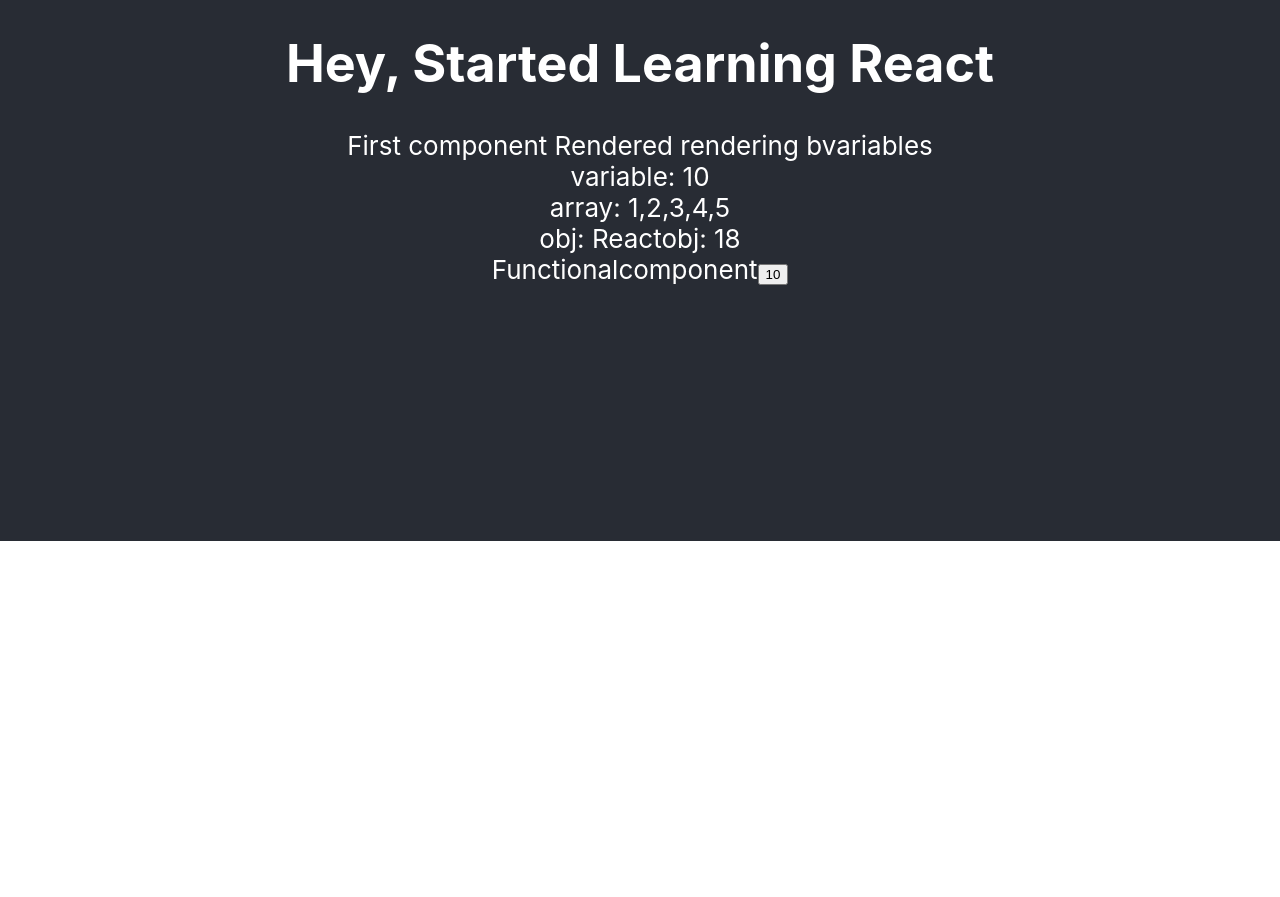
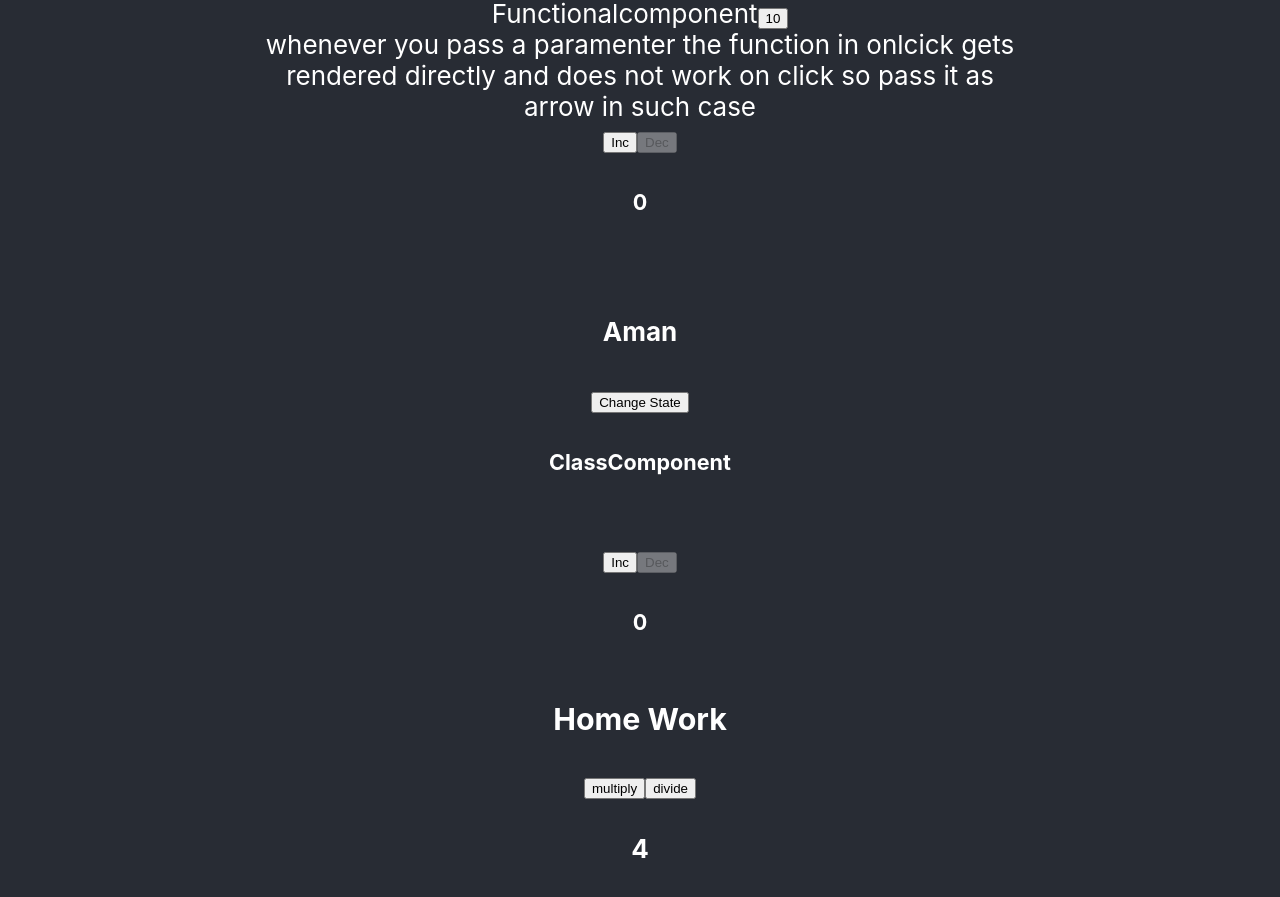
Before and after one commit to vishwaTj/Learn-React, a React (Create React App) app: page / in a window 1280 px wide. Shown: the part 259-1156 px from the top of the page. Before the commit the page ends 800 px from the top, so only its background shows below. Built offline with nearby package versions, Linux system fonts and the light colour scheme.

Commit message:
Understood Functional/Class component, its states and use of prevState in each component

```diff
--- a/public/index.html
+++ b/public/index.html
@@ -9,11 +9,12 @@
       name="description"
       content="Web site created using create-react-app"
     />
+    <!-- <link rel="apple-touch-icon" href="%PUBLIC_URL%/logo192.png" /> -->
     <!--
       manifest.json provides metadata used when your web app is installed on a
       user's mobile device or desktop. See https://developers.google.com/web/fundamentals/web-app-manifest/
     -->
-    <link rel="manifest" href="%PUBLIC_URL%/manifest.json" />
+    <!-- <link rel="manifest" href="%PUBLIC_URL%/manifest.json" /> -->
     <!--
       Notice the use of %PUBLIC_URL% in the tags above.
       It will be replaced with the URL of the `public` folder during the build.
--- a/src/App.js
+++ b/src/App.js
@@ -1,7 +1,8 @@
 import './App.css';
+import ClassComponent from './Components/ClassComponent';
 import FirstComponent from './Components/FirstComponent';
 import Functionalcomponent from './Components/Functionalcomponent';
-
+import HomeWork from './Components/HomeWork';
 
 function App() {
   return (
@@ -10,6 +11,8 @@
         <h1>Hey, Started Learning React</h1>
         <FirstComponent />
         <Functionalcomponent />
+        <ClassComponent />
+        <HomeWork />
       </header>
     </div>
   );
--- /dev/null
+++ b/src/Components/ClassComponent.js
@@ -0,0 +1,41 @@
+import React, { Component } from 'react';
+
+export class ClassComponent extends Component {
+ // in class component type you have to define constructor
+   // super and then set the state
+  constructor(){
+      super()
+      this.state = {
+        number : 0
+      }
+    }
+
+    Increase(num){
+      // this.setState reloads page every time the state is changed
+      this.setState({
+        number : this.state.number + num
+      })
+    }
+
+    Decrease(num){
+      this.setState((prevState)=>{
+        return{// prevState will be an object fo state holding previous value
+          number : prevState.number - num
+        }
+      })
+    }
+
+  render() {
+    return (
+      <div>
+        <h5>ClassComponent</h5><br />
+
+       <button onClick={()=>this.Increase(2)}>Inc</button>
+       <button disabled={this.state.number<=0} onClick={()=>this.Decrease(1)}>Dec</button>
+        <h5>{this.state.number}</h5>
+      </div>
+    )
+  }
+}
+
+export default ClassComponent;
--- a/src/Components/Functionalcomponent.js
+++ b/src/Components/Functionalcomponent.js
@@ -1,13 +1,48 @@
-import React from 'react'
-const increaseNumber = () =>{
-    console.log("function called");
-}
+import React,{useState} from 'react'
+
+function Functionalcomponent() {
+    const [number,setNumber] = useState(0);
+
+    const [name,setName] = useState("Aman");
+    // let num = 0;
+
+    const increaseNumber = (num) =>{
+        console.log("function called");
+        num=30;
+    }
+
+    const IncreaseValue=(num) =>{
+        console.log(`The initial state was : ${number}`);
+        setNumber((prevState)=>{
+            console.log(prevState);
+            return prevState + num;
+        });
+        console.log(`state has been changed`)
+    }
+
+    const DecreaseValue=(num) =>{
+        console.log(`The initial state was : ${number}`);
+        setNumber(number - num);
+        console.log(`state has been changed`)
+    }
+
+    return (
+    <div>Functionalcomponent
+        <button onClick={increaseNumber(30)}>10</button><br />
+        whenever you pass a paramenter the function in onlcick gets<br/>
+        rendered directly and does not work on click so pass it as<br/>
+        arrow in such case<br />
+
+        <button onClick={()=>IncreaseValue(2)}>Inc</button>
+        <button disabled={number<=0}  onClick={()=>DecreaseValue(1)}>Dec</button>
+        <h5>{number}</h5> <br />
+
+        <h4>{name}</h4>
+        <button onClick={()=>{
+            setName("Ricky Monty")
+        }}>Change State</button>
 
 
-function Functionalcomponent() {
-  return (
-    <div>Functionalcomponent
-        <button onClick={increaseNumber}>10</button>
     </div>
   )
 }
--- /dev/null
+++ b/src/Components/HomeWork.js
@@ -0,0 +1,25 @@
+import React, { useState } from 'react';
+
+function HomeWork() {
+  const [number,setNumber] = useState(4);
+
+  const multiply = (multiplier)=>{
+     setNumber(number * multiplier);
+  }
+
+  const divide = (divisor)=>{
+    setNumber((prevState)=>{
+      return prevState / divisor ;
+    })
+  }
+  return (
+    <div>
+        <h3>Home Work</h3>
+        <button onClick={()=>{multiply(2)}}> multiply</button>
+        <button disabled={number===1} onClick={()=>(divide(2))}>divide</button>
+        <h4>{number}</h4>
+    </div>
+  )
+}
+
+export default HomeWork
```
